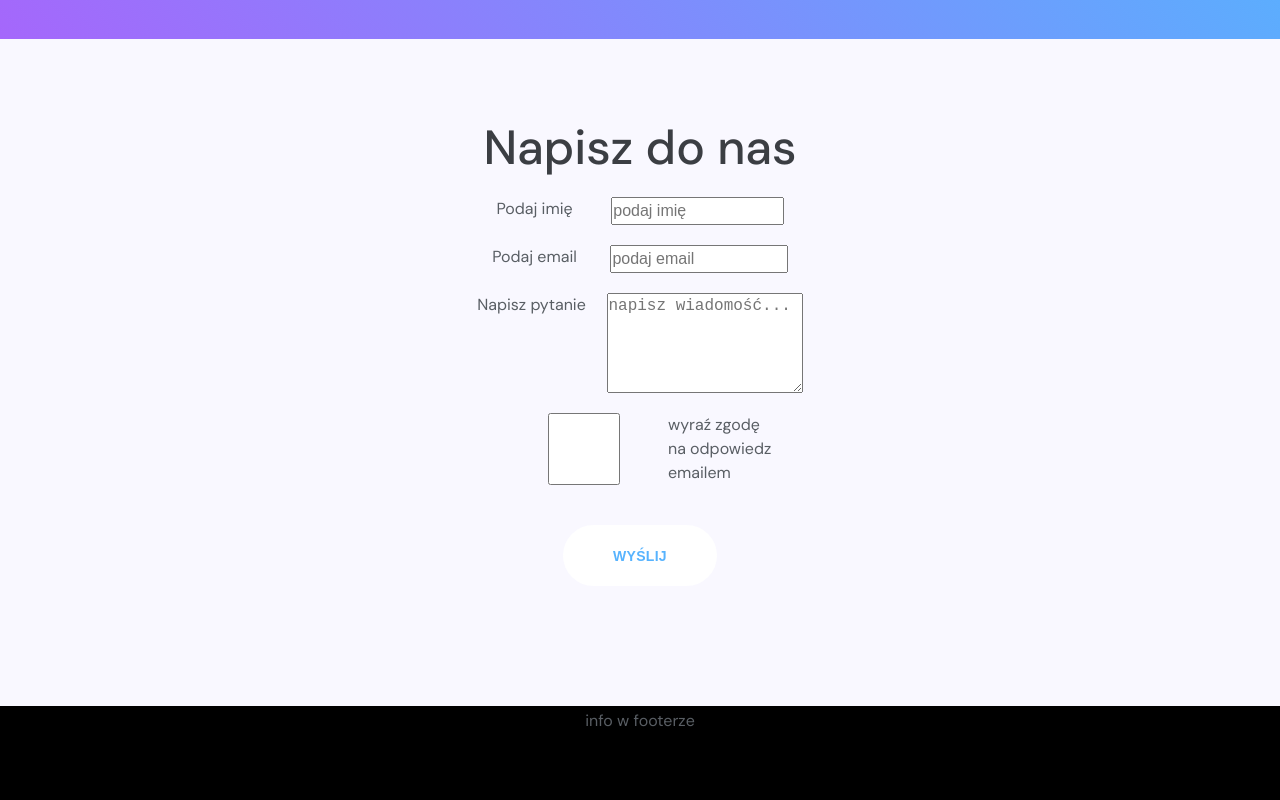
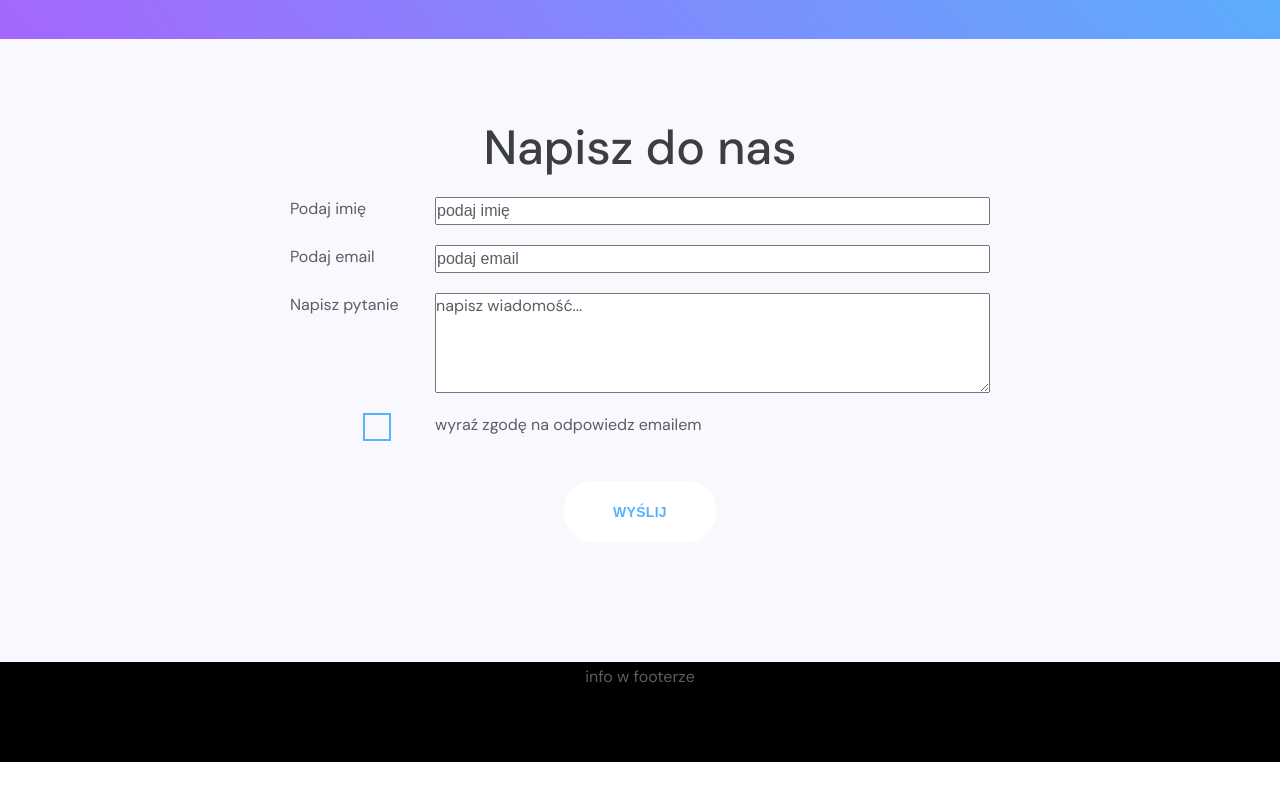
Before and after one commit to F-Agata/rubinowe, a Next.js app: page / in a window 1280 px wide. Shown: the part 4289-5089 px from the top of the page. After the commit the page ends 5051 px from the top, so only its background shows below. Built offline with nearby package versions, Linux system fonts and the light colour scheme.

Commit message:
add styled to input checked

```diff
--- a/components/form/FormPanel.js
+++ b/components/form/FormPanel.js
@@ -1,5 +1,5 @@
-import React from "react";
-import styled from "styled-components";
+import React, {  useEffect } from "react";
+import styled, {css} from "styled-components";
 
 import useForm from "./useForm";
 import validationRules from "./validationRules";
@@ -8,7 +8,6 @@ import { Btn } from "../../stylesjs/Btn";
 
 import TitleVerySmallGreen from "../../stylesjs/TitleVerySmallGreen";
 import TitleOfPagesDark from "../../stylesjs/TitleOfPagesDark";
-import TextSmallDark from "../../stylesjs/TextSmallDark";
 
 const WrappPanelForm = styled.div`
   min-width: 375px;
@@ -21,7 +20,9 @@ const WrappPanelForm = styled.div`
   align-items: center;
   justify-content: center;
 `;
+
 const WrappPanel = styled.form`
+  width: 100%;
   //border: chartreuse 2px solid;
   margin: 0px 40px 0 40px;
   padding: 80px 0px 80px 0px;
@@ -29,51 +30,168 @@ const WrappPanel = styled.form`
   flex-direction: column;
   align-items: center;
   max-width: 1170px;
+
 `;
-const FormTitle = styled(TitleOfPagesDark)``;
+
+const FormTitle = styled(TitleOfPagesDark)`
+`;
+
 const WrappOnePartOfForm = styled.div`
+  //border: #0070f3 solid 2px;
+  width: 100%;
+  max-width: 700px;
   margin-top: 20px;
   display: flex;
   flex-wrap: wrap;
-  //align-items: flex-start;
-  //justify-content: space-around;
 `;
+
 const LableF = styled.label`
-  font-size: ${(props) => props.theme.fontSizes.fsTextSmall};
-  font-weight: ${(props) => props.theme.fonts.fontRegular};
-  color: ${(props) => props.theme.colors.colorText};
+  ${({ theme }) => css`
+  font-size: ${theme.fontSizes.fsTextSmall};
+  font-weight: ${theme.fonts.fontRegular};
+  color: ${theme.colors.colorText};
+      `
+  };
   line-height: 24px;
+  width: 145px;
+  //border: orange 2px solid;
+`;
 
-  width: 40%;
-`;
+const LableFCh = styled.label`
+  ${({ theme }) => css`
+  font-size: ${theme.fontSizes.fsTextSmall};
+  font-weight: ${theme.fonts.fontRegular};
+  color: ${theme.colors.colorText};
+      `
+  };
+  line-height: 24px;
+  //border: orange 2px solid;
+  `
+
 const InputF = styled.input`
-  font-size: ${(props) => props.theme.fontSizes.fsTextSmall};
-  font-weight: ${(props) => props.theme.fonts.fontRegular};
-  color: ${(props) => props.theme.colors.colorText};
+  ${({ theme }) => css`
+  font-size: ${theme.fontSizes.fsTextSmall};
+  font-weight: ${theme.fonts.fontRegular};
+  color: ${theme.colors.colorText};
+      `
+  };
   line-height: 24px;
-  width: 60%;
-`;
+  flex-grow: 1;
+  ::placeholder {
+    ${({ theme }) => css`
+  font-size: ${theme.fontSizes.fsTextSmall};
+  font-weight: ${theme.fonts.fontRegular};
+  color: ${theme.colors.colorText};
+      `
+    }
+  }
+  :focus {
+    border: ${(props) => props.theme.colors.colorSecondary} 1px solid ;
+  }
+  `;
+
+const WrappInputCheckbox = styled.div`
+  width: 145px;
+  height: 28px;
+   //border: orange 2px solid;
+  display: flex;
+  justify-content: space-around;
+    `
+
+const InputFCh = styled.input`
+    //border: orange 2px solid;
+  position: absolute;
+   cursor: pointer;
+  width: 0px;
+  height: 0px;
+  :before {
+    content: "";
+    display: block;
+    position: absolute;
+    width: 24px;
+    height: 24px;
+    border: ${(props) => props.theme.colors.colorSecondary} 2px solid;
+    background-color: ${(props) => props.theme.colors.colorSmallMenu};
+      }
+  :checked:before {
+    content: "";
+    display: block;
+    position: absolute;
+    width: 24px;
+    height: 24px;
+    border: ${(props) => props.theme.colors.colorSecondary} 2px solid;
+    background-color: ${(props) => props.theme.colors.colorSecondary};
+    transition: 0.3s ;
+  }
+  :after {
+    content: "";
+    display: block;
+    width: 0px;
+    height: 0px;
+    border: ${(props) => props.theme.colors.colorSmallMenu} solid;
+    border-width: 0 0px 0px 0;
+    ransform: rotate(180deg);
+    position: absolute;
+    top: 0px;
+    left: 50px;
+    transition: 0.3s ;
+  }
+  :checked:after {
+    content: "";
+    display: block;
+    width: 8px;
+    height: 18px;
+    border: ${(props) => props.theme.colors.colorSmallMenu} solid;
+    border-width: 0 5px 5px 0;
+    transform: rotate(45deg);
+    position: absolute;
+    top: 0px;
+    left: 8px;
+  }
+`
+
 const TextAreaF = styled.textarea`
+   ${({ theme }) => css`
+  font-size: ${theme.fontSizes.fsTextSmall};
+  font-weight: ${theme.fonts.fontRegular};
+  color: ${theme.colors.colorText};
+      `
+  };
+  line-height: 24px;
   min-height: 100px;
   min-width: 100px;
+  flex-grow: 1;
 
-  font-size: ${(props) => props.theme.fontSizes.fsTextSmall};
-  font-weight: ${(props) => props.theme.fonts.fontRegular};
-  color: ${(props) => props.theme.colors.colorText};
-  line-height: 24px;
+  ::placeholder {
+       ${({theme}) => css`
+      font-size: ${theme.fontSizes.fsTextSmall};
+      font-weight: ${theme.fonts.fontRegular};
+      color: ${theme.colors.colorText};
+    `
+    }
+       font-family:  'DM Sans', sans-serif;
+  }
+  :focus {
+    border: ${(props) => props.theme.colors.colorSecondary} 1px solid;
+  }
+`;
 
-  width: 60%;
-`;
 const BtnF = styled(Btn)`
   margin: 40px 0;
 `;
+
 const ErrorMessage = styled(TitleVerySmallGreen)`
   width: 100%;
+  margin-left: 145px;
+  padding: 20px 0;
+  //border: purple 2px solid;
 `;
 
 function FormPanel() {
   const { values, errors, handleChange, handleSubmit } =
     useForm(validationRules);
+
+  useEffect(()=>{console.log(values.accept)},[])
 
   return (
     <WrappPanelForm>
@@ -120,14 +238,16 @@ function FormPanel() {
         </WrappOnePartOfForm>
 
         <WrappOnePartOfForm>
-          <InputF
+          <WrappInputCheckbox>
+           <InputFCh
             type={"checkbox"}
             name={"accept"}
             id={"accept"}
             checked={values.accept}
             onChange={handleChange}
-          />
-          <LableF htmlFor={"accept"}>wyraź zgodę na odpowiedz emailem</LableF>
+           />
+          </WrappInputCheckbox>
+          <LableFCh htmlFor={"accept"}>wyraź zgodę na odpowiedz emailem</LableFCh>
           {errors.accept && <ErrorMessage>{errors.accept}</ErrorMessage>}
         </WrappOnePartOfForm>
 
--- a/components/navigation/NavigationListBig.js
+++ b/components/navigation/NavigationListBig.js
@@ -13,7 +13,6 @@ const NavigationWrapp = styled.div`
 
 const NavigatioNav = styled.nav`
   flex-grow: 1;
-  flex-shrink: 1;
   //border: 2px solid orange;
 `;
 
@@ -63,12 +62,9 @@ align-items: center;
 margin-right: 30px`
 
 const BtnNB = styled(Btn)`
-
-  ${({ addShadow }) => css`
+    ${({ addShadow }) => css`
       height: ${addShadow ? "50px" : "60px"};
-     //padding: ${addShadow ? "10px 40px" : "20px 50px"};
-
-  `};
+      `};
 `;
 
 const NavigationMainListBig = ({ menuItems, addShadow }) => {
--- a/stylesjs/GlobalStyle.js
+++ b/stylesjs/GlobalStyle.js
@@ -11,5 +11,15 @@ const GlobalStyle = createGlobalStyle`
       body {
         background: white;
       }
+
+      input {
+        outline: none;
+        box-sizing: border-box !important;
+      }
+
+      textarea {
+        outline: none;
+        box-sizing: border-box !important;
+      }
 `;
 export default GlobalStyle;
```
